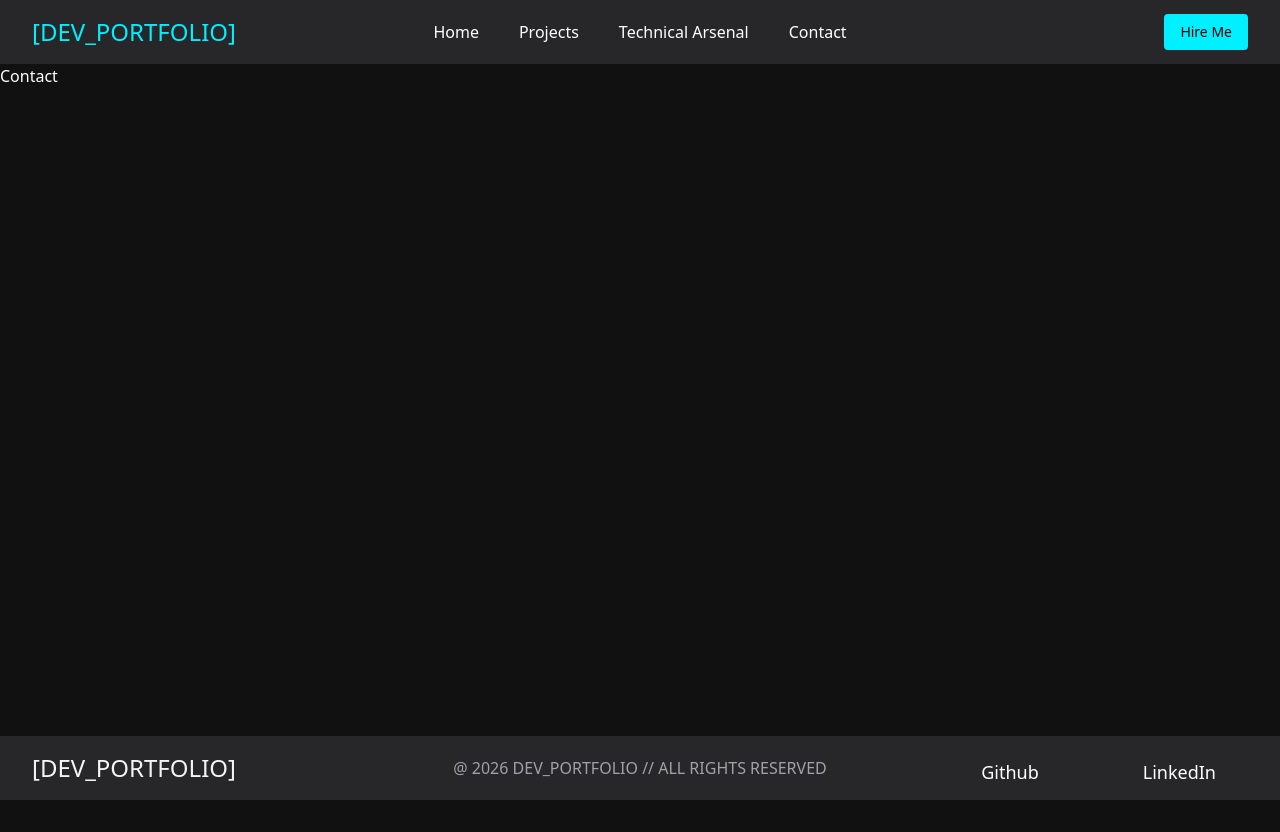
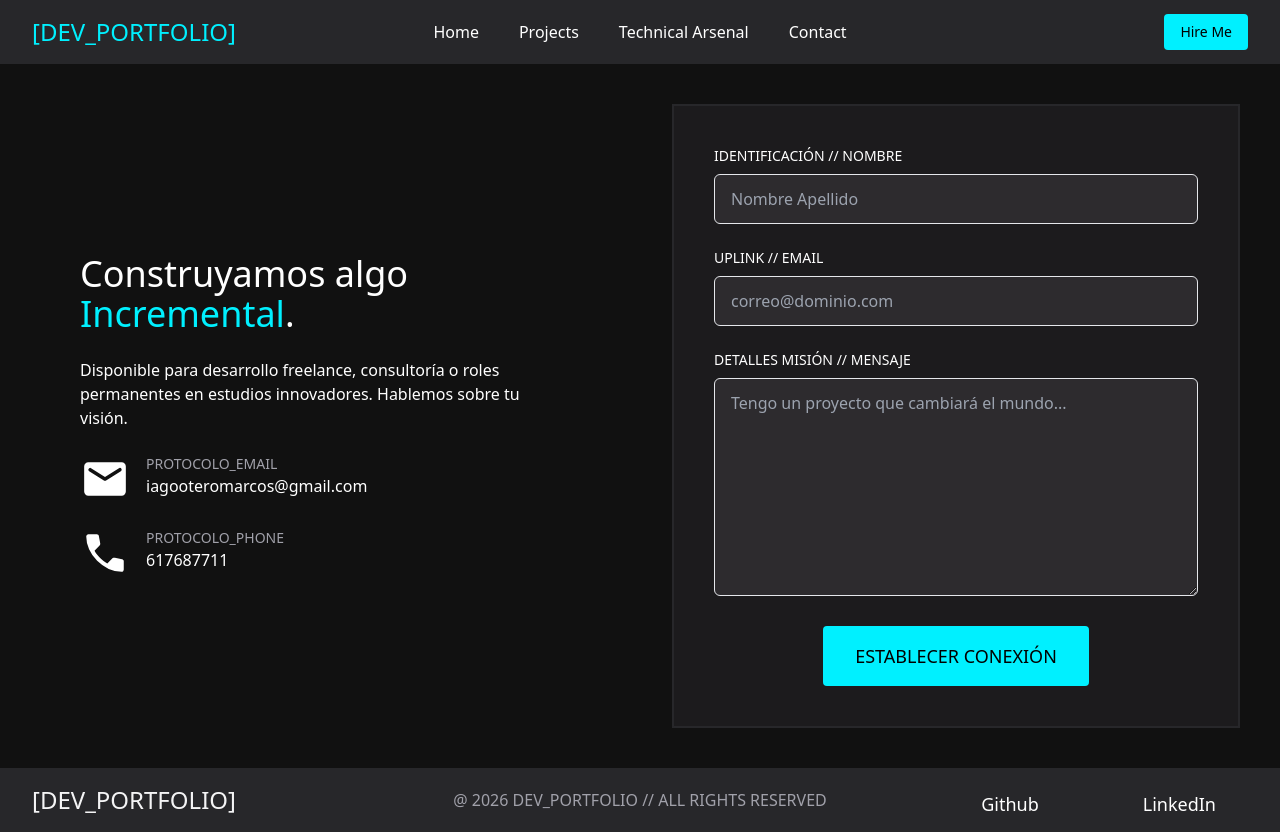
Before and after one commit to MrSirooo/Portfolio, a Nuxt app: page /contact in a window 1280 px wide. Before the commit the page ends 800 px from the top, so only its background shows below. Built offline with nearby package versions, Linux system fonts and the light colour scheme.

Commit message:
feat(contact): implement contact section with form validation

```diff
--- a/app/assets/css/main.css
+++ b/app/assets/css/main.css
@@ -8,6 +8,7 @@
 
   --color-background: #111111;
   --color-secundary-bg: #1c1b1d;
+  --color-input-bg: #2d2b2e;
 
   --color-text: #f4f4f5;
   --color-text-muted: #a1a1aa;
@@ -48,6 +49,10 @@ body {
     background-color: var(--color-secundary-bg);
   }
 
+  .bg-input {
+    background-color: var(--color-input-bg);
+  }
+
   .border-primary {
     border-color: var(--color-primary);
   }
--- /dev/null
+++ b/app/components/contact/ContactForm.vue
@@ -0,0 +1,111 @@
+<script setup lang="ts">
+  import { reactive } from 'vue'
+
+  interface ContactForm {
+    name: string
+    email: string
+    message: string
+  }
+
+  const form = reactive<ContactForm>({
+    name: '',
+    email: '',
+    message: '',
+  })
+
+  const validateName = (): boolean => {
+    if (!form.name.trim()) {
+      console.log('Name is required')
+      return false
+    }
+
+    return true
+  }
+
+  const isValidEmail = (email: string): boolean => {
+    const emailRegex = /^[^\s@]+@[^\s@]+\.[^\s@]+$/
+
+    return emailRegex.test(email)
+  }
+
+  const validateEmail = (): boolean => {
+    if (!form.email.trim()) {
+      console.log('Email is required')
+      return false
+    }
+
+    if (!isValidEmail(form.email)) {
+      console.log('Please enter a valid email address')
+      return false
+    }
+
+    return true
+  }
+
+  const validateMessage = (): boolean => {
+    if (!form.message.trim()) {
+      console.log('Message is required')
+      return false
+    }
+
+    return true
+  }
+
+  const validateForm = (): boolean => {
+    return [validateName(), validateEmail(), validateMessage()].every(Boolean)
+  }
+
+  const handleSubmit = (): void => {
+    if (!validateForm()) {
+      console.log('Invalid Form')
+      return
+    }
+
+    console.log('Form is valid')
+  }
+</script>
+
+<template>
+  <form
+    class="ml-auto flex flex-col self-center w-full max-w-2xl gap-6 justify-center bg-secundary p-10 border-2 border-[var(--color-border)]"
+    @submit.prevent="handleSubmit"
+  >
+    <div>
+      <label for="name" class="mb-2 block text-sm font-medium">IDENTIFICACIÓN // NOMBRE</label>
+
+      <input
+        id="name"
+        v-model="form.name"
+        type="text"
+        class="bg-input w-full rounded-md border px-4 py-3"
+        placeholder="Nombre Apellido"
+      />
+    </div>
+
+    <div>
+      <label for="email" class="mb-2 block text-sm font-medium">UPLINK // EMAIL</label>
+
+      <input
+        id="email"
+        v-model="form.email"
+        type="text"
+        class="bg-input w-full rounded-md border px-4 py-3"
+        placeholder="correo@dominio.com"
+      />
+    </div>
+
+    <div>
+      <label for="message" class="mb-2 block text-sm font-medium">DETALLES MISIÓN // MENSAJE</label>
+
+      <textarea
+        id="message"
+        v-model="form.message"
+        rows="8"
+        class="bg-input w-full rounded-md border px-4 py-3"
+        placeholder="Tengo un proyecto que cambiará el mundo..."
+      />
+    </div>
+
+    <AppButton variant="primary" size="lg">ESTABLECER CONEXIÓN</AppButton>
+  </form>
+</template>
--- /dev/null
+++ b/app/data/contactData.json
@@ -0,0 +1,6 @@
+{
+  "email": "iagooteromarcos@gmail.com",
+  "emailIcon": "material-symbols:mail-rounded",
+  "phone": "617687711",
+  "phoneIcon": "material-symbols:call"
+}
--- a/app/pages/contact.vue
+++ b/app/pages/contact.vue
@@ -1,3 +1,55 @@
+<script setup lang="ts">
+  import contactInfo from '~/data/contactData.json'
+
+  const copyToClipboard = async (text: string): Promise<void> => {
+    try {
+      await navigator.clipboard.writeText(text)
+    } catch (error) {
+      console.error('Could not copy text:', error)
+    }
+  }
+</script>
+
 <template>
-  <h1>Contact</h1>
+  <section
+    aria-label="contact"
+    class="grid flex-1 grid-cols-1 lg:grid-cols-2 justify-center m-10 gap-16"
+  >
+    <div class="flex flex-col justify-center gap-6 m-10">
+      <h1 class="text-4xl">Construyamos algo <span class="text-primary">Incremental</span>.</h1>
+
+      <h3>
+        Disponible para desarrollo freelance, consultoría o roles permanentes en estudios
+        innovadores. Hablemos sobre tu visión.
+      </h3>
+
+      <div class="flex gap-4">
+        <Icon :name="contactInfo.emailIcon" size="50" />
+        <div class="flex flex-col">
+          <h4 class="text-sm text-muted">PROTOCOLO_EMAIL</h4>
+          <h3
+            class="cursor-pointer transition-colors hover:text-primary"
+            @click="copyToClipboard(contactInfo.email)"
+          >
+            {{ contactInfo.email }}
+          </h3>
+        </div>
+      </div>
+
+      <div class="flex gap-4">
+        <Icon :name="contactInfo.phoneIcon" size="50" />
+        <div class="flex flex-col">
+          <h4 class="text-sm text-muted">PROTOCOLO_PHONE</h4>
+          <h3
+            class="cursor-pointer transition-colors hover:text-primary"
+            @click="copyToClipboard(contactInfo.phone)"
+          >
+            {{ contactInfo.phone }}
+          </h3>
+        </div>
+      </div>
+    </div>
+
+    <ContactForm />
+  </section>
 </template>
```
